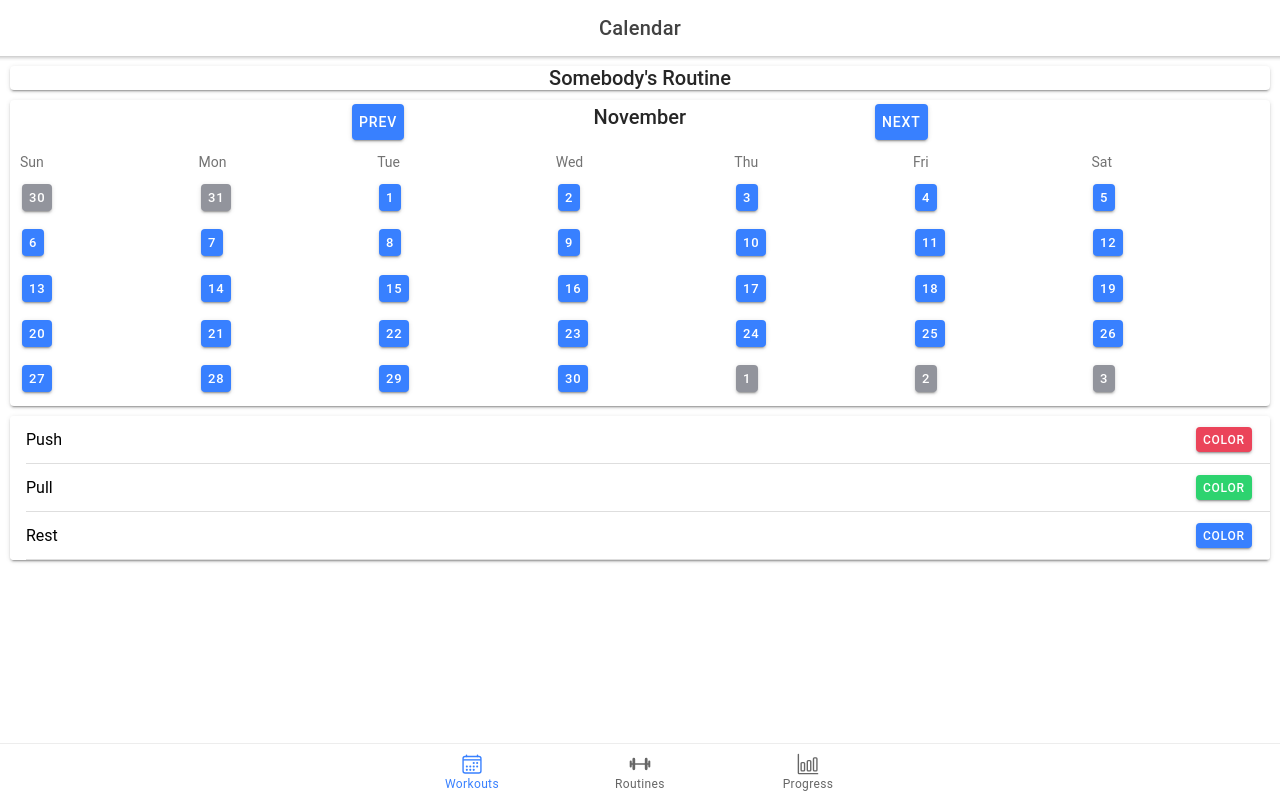
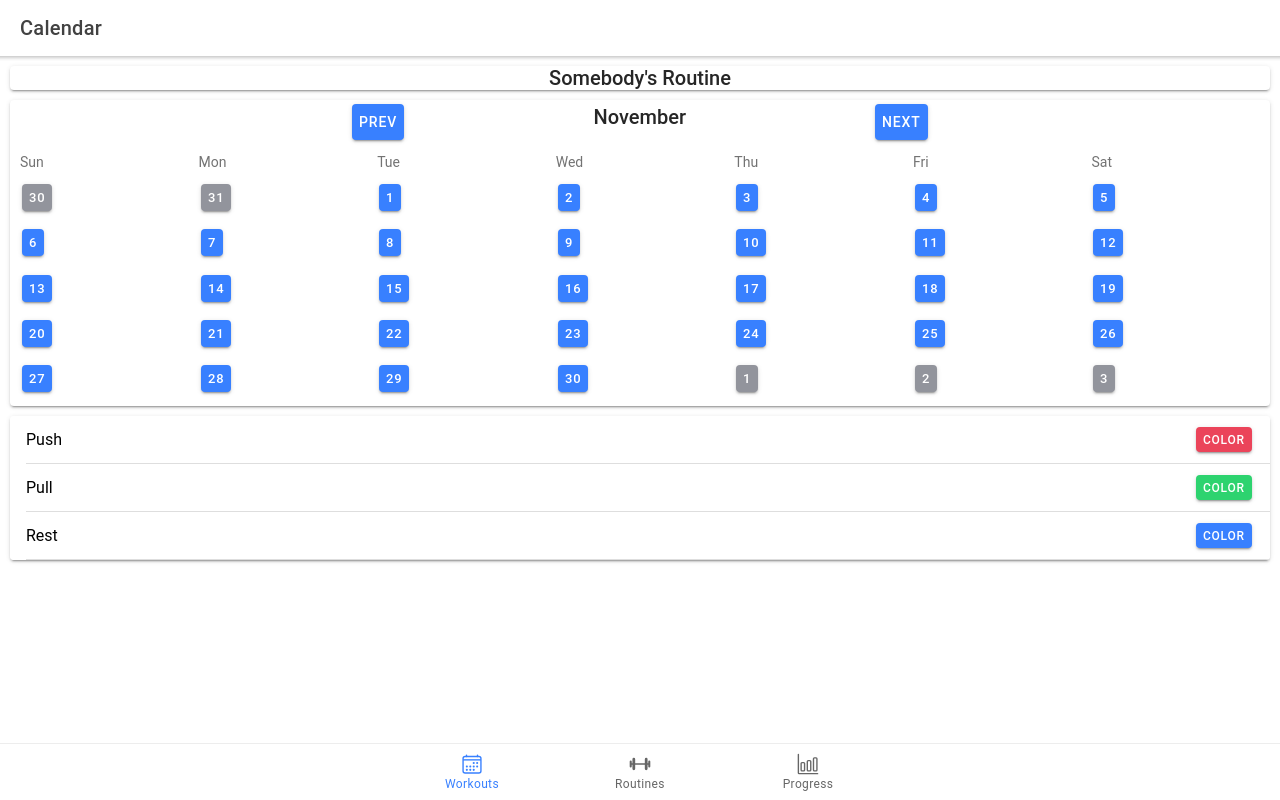
Before and after one commit to kevin-pietruszka/FlexBros, a React (Create React App) app: page /tab1 in a window 1280 px wide. Built offline with nearby package versions, Linux system fonts and the light colour scheme; no server answers; the database is empty.

Commit message:
uncentered title

```diff
--- a/src/pages/Tab1.tsx
+++ b/src/pages/Tab1.tsx
@@ -100,7 +100,7 @@ const Tab1: React.FC = () => {
     <IonPage>
       <IonHeader>
         <IonToolbar>
-          <IonTitle class="ion-text-center">Calendar</IonTitle>
+          <IonTitle>Calendar</IonTitle>
         </IonToolbar>
       </IonHeader>
       <IonContent fullscreen>
```
